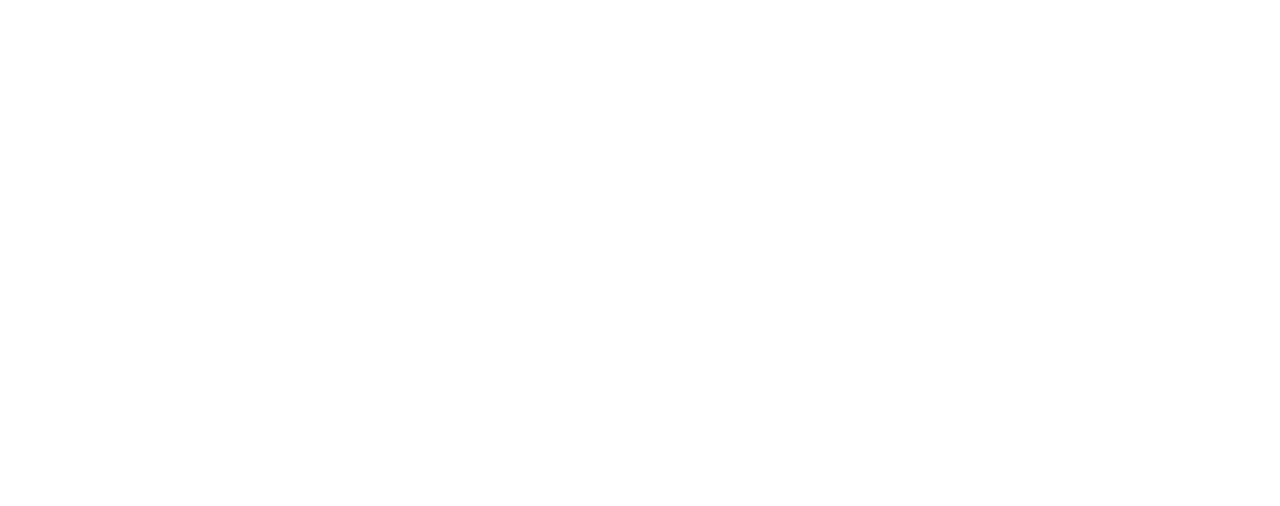
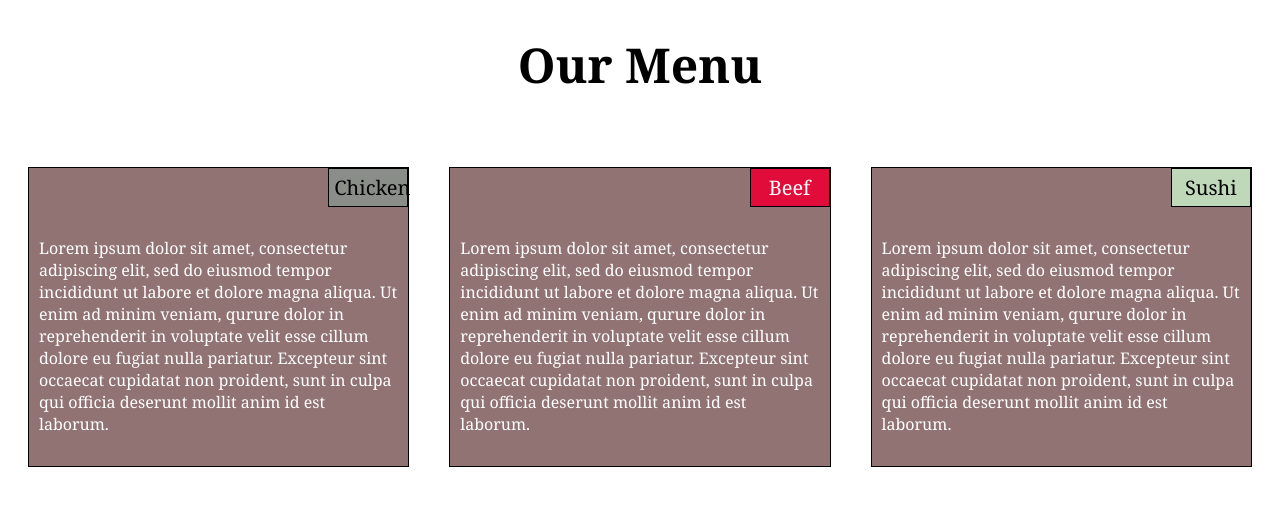
Before and after one commit to ankurgoyal33/coursera-html-yaakov, a plain HTML site: page module2-sol/index.html in a window 1280 px wide. Drawn offline with Linux system fonts and the light colour scheme.

Commit message:
second commit - almost done

```diff
--- a/module2-sol/css/style.css
+++ b/module2-sol/css/style.css
@@ -0,0 +1,104 @@
+* {
+  box-sizing: border-box;
+  font-family: Georgia, Times, serif;
+}
+
+h1 {
+    text-align: center;
+    margin-bottom: 50px;
+    font-size: 300%;
+}
+
+.details {
+    border: 1px solid black;
+    background-color: #927373;
+    width: 100%;
+    height: 300px;
+    font-family: Helvetica;
+    color: white;
+    clear: right;
+  }
+
+.title {
+    border: 1px solid black;
+    margin-top: 0px;
+    text-align: center;
+    padding: 5px;
+    float: right;
+    width: 80px;
+    font-size: 125%;
+}
+
+.desc {
+    padding: 10px;
+    clear: right;
+  }
+
+#item1 {
+    background-color: #898f88;
+    color: black;
+}
+
+#item2 {
+    background-color: #e20c3a;
+    color: white;
+}
+
+#item3 {
+    background-color: #bed8b9;
+    color: black;
+}
+
+/********** Large devices only **********/
+@media (min-width: 992px) {
+  .col-lg-1, .col-lg-2, .col-lg-3, .col-lg-4, .col-lg-5, .col-lg-6, .col-lg-7, .col-lg-8, .col-lg-9, .col-lg-10, .col-lg-11, .col-lg-12 {
+    float: left;
+    padding: 20px;
+    /* border: 1px solid green; */
+  }
+  .col-lg-4 {
+    width: 33.33%;
+  }
+  .col-lg-6 {
+    width: 50%;
+  }
+  .col-lg-12 {
+    width: 100%;
+  }
+}
+
+/********** Medium devices only **********/
+@media (min-width: 768px) and (max-width: 991px) {
+  .col-md-1, .col-md-2, .col-md-3, .col-md-4, .col-md-5, .col-md-6, .col-md-7, .col-md-8, .col-md-9, .col-md-10, .col-md-11, .col-md-12 {
+    float: left;
+    padding: 20px;
+    /* border: 1px solid green; */
+  }
+  .col-md-4 {
+    width: 33.33%;
+  }
+  .col-md-6 {
+    width: 50%;
+  }
+  .col-md-12 {
+    width: 100%;
+  }
+}
+
+/********** Small devices only **********/
+@media (max-width: 767px) {
+    .col-sd-1, .col-sd-2, .col-sd-3, .col-sd-4, .col-sd-5, .col-sd-6, .col-sd-7, .col-sd-8, .col-sd-9, .col-sd-10, .col-sd-11, .col-sd-12 {
+      float: left;
+      padding: 20px;
+      /* border: 1px solid green; */
+    }
+    .col-sd-4 {
+      width: 33.33%;
+    }
+    .col-sd-6 {
+      width: 50%;
+    }
+    .col-sd-12 {
+      width: 100%;
+    }
+  }
--- a/module2-sol/index.html
+++ b/module2-sol/index.html
@@ -1,13 +1,57 @@
 <!DOCTYPE html>
 <html lang="en">
+
 <head>
     <meta charset="UTF-8">
     <meta http-equiv="X-UA-Compatible" content="IE=edge">
     <meta name="viewport" content="width=device-width, initial-scale=1.0">
-    <title>Menu(s)</title>
+    <title>Menu item list</title>
     <link rel="stylesheet" href="./css/style.css">
 </head>
+
 <body>
+    <h1>Our Menu</h1>
 
+    <div class="col-lg-4 col-md-6 col-sd-12">
+        <section class="details">
+            <p class="title" id="item1">Chicken</p>
+            <p class="desc">
+                Lorem ipsum dolor sit amet, consectetur adipiscing elit,
+                sed do eiusmod tempor incididunt ut labore et dolore magna aliqua.
+                Ut enim ad minim veniam,
+                qurure dolor in reprehenderit in voluptate velit esse cillum dolore
+                eu fugiat nulla pariatur. Excepteur sint occaecat cupidatat non proident,
+                sunt in culpa qui officia deserunt mollit anim id est laborum.
+            </p>
+        </section>
+    </div>
+    <div class="col-lg-4 col-md-6 col-sd-12">
+        <section class="details">
+            <p class="title" id="item2">Beef</p>
+            <p class="desc">
+                Lorem ipsum dolor sit amet, consectetur adipiscing elit,
+                sed do eiusmod tempor incididunt ut labore et dolore magna aliqua.
+                Ut enim ad minim veniam,
+                qurure dolor in reprehenderit in voluptate velit esse cillum dolore
+                eu fugiat nulla pariatur. Excepteur sint occaecat cupidatat non proident,
+                sunt in culpa qui officia deserunt mollit anim id est laborum.
+            </p>
+        </section>
+    </div>
+    <div class="col-lg-4 col-md-12 col-sd-12">
+        <section class="details">
+            <p class="title" id="item3">Sushi</p>
+            <p class="desc">
+                Lorem ipsum dolor sit amet, consectetur adipiscing elit,
+                sed do eiusmod tempor incididunt ut labore et dolore magna aliqua.
+                Ut enim ad minim veniam,
+                qurure dolor in reprehenderit in voluptate velit esse cillum dolore
+                eu fugiat nulla pariatur. Excepteur sint occaecat cupidatat non proident,
+                sunt in culpa qui officia deserunt mollit anim id est laborum.
+            </p>
+        </section>
+
+    </div>
 </body>
+
 </html>
```
